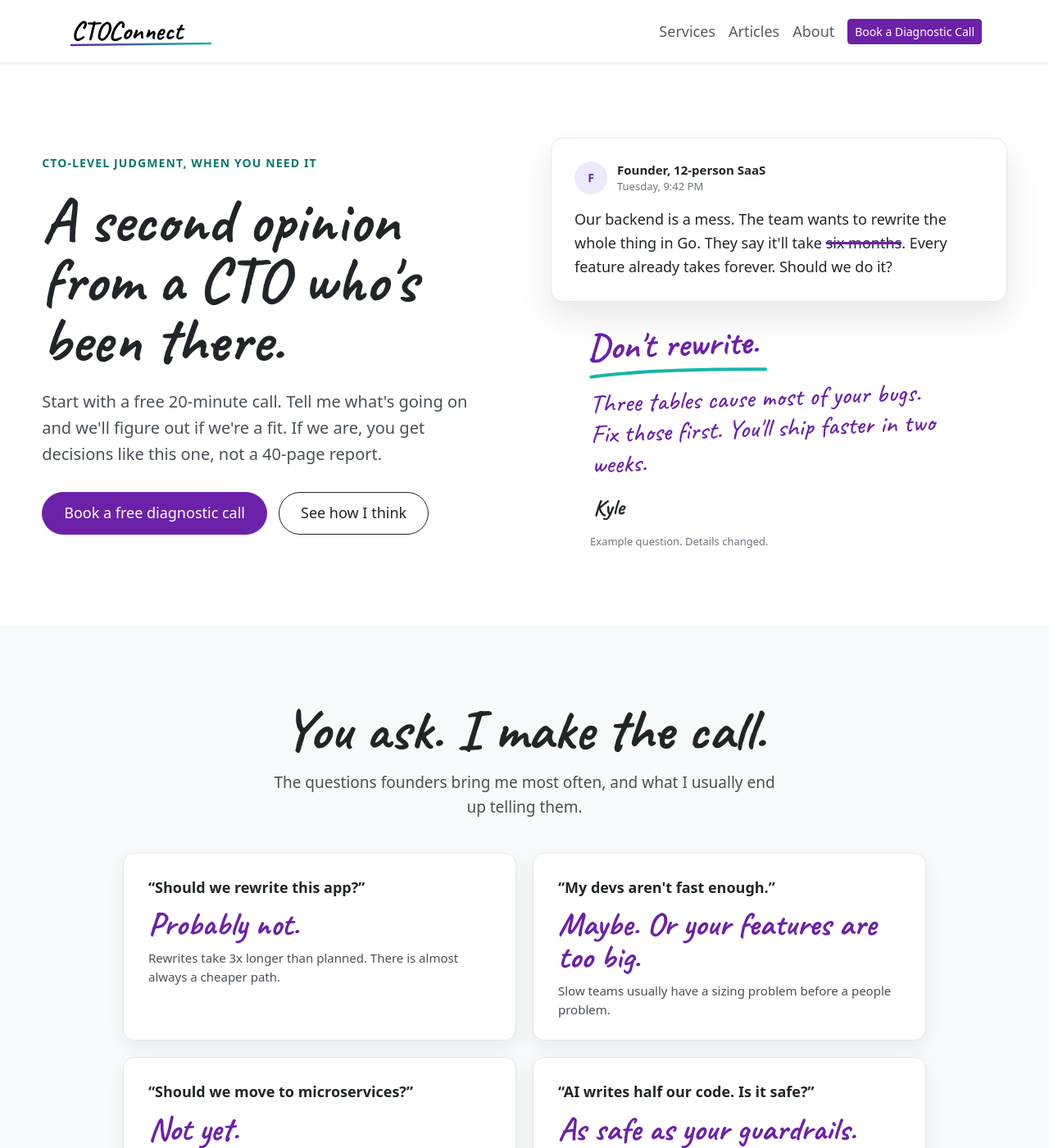
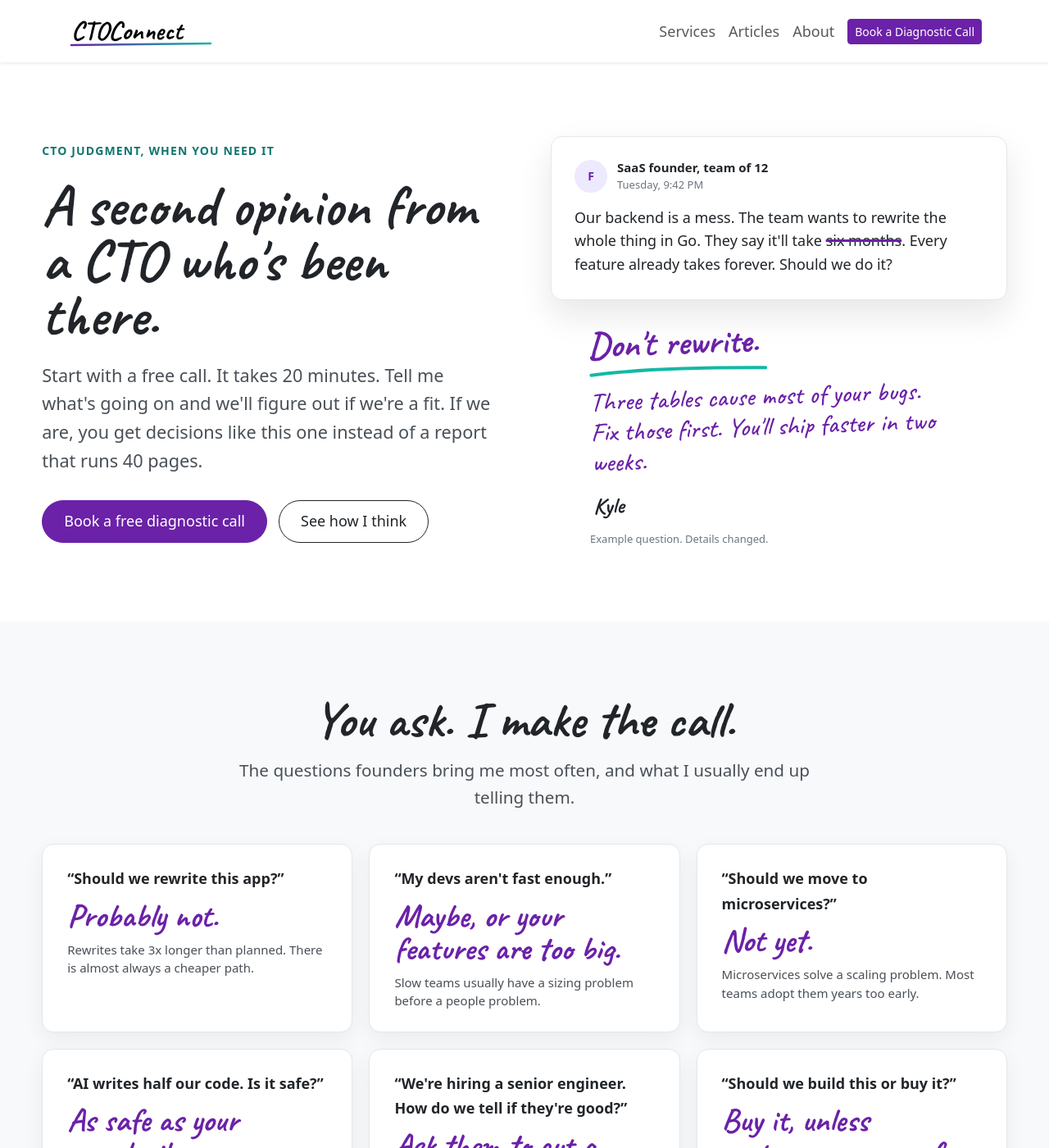
Before and after one commit to backupparachute/ctoconnect-website, a Jekyll site: the page built from index.html, in a window 1280 px wide and 1400 px high. Shown: the whole window at 82% size. Built offline with Jekyll 4.4.1, drawn with Linux system fonts in a browser that asks for light colours; comment, search, counter and statistics services are not loaded; some of the changed text lies outside the part shown.

Commit message:
Add two answer cards and let the layout fill wide screens
The answers section now has six cards: three across on wide screens,
two on tablets, one on phones. The new questions cover senior hires
and build versus buy.

Content now grows to the width of the nav instead of stopping at
1180px. Headings, lead text and section spacing scale with the screen.

Copy drops the hyphenated words.

Co-Authored-By: Claude Opus 5.5 <noreply@anthropic.com>

```diff
--- a/_data/answers.yml
+++ b/_data/answers.yml
@@ -1,10 +1,10 @@
-# The four questions in the homepage "You ask. I make the call." grid.
+# The questions in the homepage "You ask. I make the call." grid.
 # Rendered by _includes/home/answers.html.
 - question: Should we rewrite this app?
   answer: Probably not.
   why: Rewrites take 3x longer than planned. There is almost always a cheaper path.
 - question: My devs aren't fast enough.
-  answer: Maybe. Or your features are too big.
+  answer: Maybe, or your features are too big.
   why: Slow teams usually have a sizing problem before a people problem.
 - question: Should we move to microservices?
   answer: Not yet.
@@ -12,3 +12,9 @@
 - question: AI writes half our code. Is it safe?
   answer: As safe as your guardrails.
   why: AI and humans both ship bugs. Tests, reviews and knowing which parts can't break matter more than who typed it.
+- question: We're hiring a senior engineer. How do we tell if they're good?
+  answer: Ask them to cut a feature in half.
+  why: Strong seniors make the problem smaller before they write any code. Watch what they keep.
+- question: Should we build this or buy it?
+  answer: Buy it, unless customers pay you for exactly that.
+  why: Every tool you build is one more system your team has to keep running.
--- a/_includes/home/board.html
+++ b/_includes/home/board.html
@@ -4,7 +4,7 @@
     <div class="section-inner split">
         <div class="stack">
             <h2>Everyone's busy. The roadmap still slips.</h2>
-            <p class="lead-text">More tickets moving isn't more product shipped. When the roadmap keeps slipping while the board stays full, that's a CTO-level question, not a developer one.</p>
+            <p class="lead-text">More tickets moving isn't more product shipped. When the roadmap keeps slipping while the board stays full, that's a question for a CTO, not a developer.</p>
             <div class="d-flex flex-column align-items-start">
                 <a href="{{ site.baseurl }}/articles/motion-vs-progress/" class="link-purple">Read: Motion vs. Progress &rarr;</a>
                 <a href="{{ site.baseurl }}/articles/velocity-is-a-trap/" class="link-purple">Read: Velocity Is a Trap &rarr;</a>
--- a/_includes/home/hero.html
+++ b/_includes/home/hero.html
@@ -1,9 +1,9 @@
 <section class="section" id="top">
     <div class="section-inner-wide split">
         <div class="stack">
-            <p class="eyebrow">CTO-level judgment, when you need it</p>
+            <p class="eyebrow">CTO judgment, when you need it</p>
             <h1>A second opinion from a CTO who's been there.</h1>
-            <p class="hero-lead">Start with a free 20-minute call. Tell me what's going on and we'll figure out if we're a fit. If we are, you get decisions like this one, not a 40-page report.</p>
+            <p class="hero-lead">Start with a free call. It takes 20 minutes. Tell me what's going on and we'll figure out if we're a fit. If we are, you get decisions like this one instead of a report that runs 40 pages.</p>
             <div class="hero-actions">
                 <a href="{{ site.diagnostic_call_url }}" class="btn-pill" onclick="fathom.trackEvent('Clicked Book Diagnostic Hero')">Book a free diagnostic call</a>
                 <a href="#answers" class="btn-pill-outline" onclick="fathom.trackEvent('Clicked See How I Think')">See how I think</a>
@@ -14,7 +14,7 @@
                 <div class="message-head">
                     <span class="avatar" aria-hidden="true">F</span>
                     <div class="message-who">
-                        <strong>Founder, 12-person SaaS</strong>
+                        <strong>SaaS founder, team of 12</strong>
                         <span>Tuesday, 9:42 PM</span>
                     </div>
                 </div>
--- a/_includes/home/pricing.html
+++ b/_includes/home/pricing.html
@@ -7,13 +7,13 @@
             <div class="card-soft tier-card">
                 <h3 class="tier-name">CTO Deep Dive</h3>
                 <p class="tier-price">$600 <span>one time</span></p>
-                <p class="tier-desc">One 90-minute working session on one problem. You leave with a decision and next steps.</p>
+                <p class="tier-desc">One working session of 90 minutes on one problem. You leave with a decision and next steps.</p>
                 <a href="{{ site.deep_dive_url }}" class="btn-pill-outline is-purple" onclick="fathom.trackEvent('Clicked Book Deep Dive Home')">Book a Deep Dive</a>
             </div>
             <div class="card-soft tier-card">
                 <h3 class="tier-name">CTO Advisory</h3>
                 <p class="tier-price">$1,800 <span>/ month</span></p>
-                <p class="tier-desc">One 90-minute session every week. Four Deep Dives would cost $2,400.</p>
+                <p class="tier-desc">A session of 90 minutes every week. Four Deep Dives would cost $2,400.</p>
                 <a href="{{ site.diagnostic_call_url }}" class="btn-pill-outline is-purple" onclick="fathom.trackEvent('Clicked Advisory Home')">Start with a diagnostic call</a>
             </div>
             <div class="card-soft tier-card">
--- a/assets/css/redesign.css
+++ b/assets/css/redesign.css
@@ -13,7 +13,7 @@
 
 .section,
 .section-band {
-    padding: 92px clamp(16px, 4vw, 64px);
+    padding: clamp(56px, 7vw, 104px) clamp(16px, 4vw, 80px);
     color: var(--ink);
 }
 
@@ -22,19 +22,17 @@
 }
 
 .section-purple {
-    padding: 88px clamp(16px, 4vw, 64px);
+    padding: clamp(56px, 7vw, 100px) clamp(16px, 4vw, 80px);
     background: var(--purple);
     color: #fff;
     text-align: center;
 }
 
-.section-inner {
-    max-width: 1180px;
-    margin: 0 auto;
-}
-
+/* Content fills the screen up to the width of the nav's Bootstrap container
+   (1320px less its 12px padding), so both line up on wide monitors. */
+.section-inner,
 .section-inner-wide {
-    max-width: 1240px;
+    max-width: 1296px;
     margin: 0 auto;
 }
 
@@ -48,19 +46,19 @@
 }
 
 .section h1 {
-    font-size: clamp(52px, 6vw, 80px);
+    font-size: clamp(48px, 5.5vw, 92px);
     line-height: 0.95;
 }
 
 .section h2,
 .section-band h2,
 .section-purple h2 {
-    font-size: clamp(44px, 5.5vw, 72px);
+    font-size: clamp(40px, 4.8vw, 80px);
     line-height: 1;
 }
 
 .lead-text {
-    font-size: 19px;
+    font-size: clamp(17px, 0.6vw + 13px, 21px);
     line-height: 1.6;
     color: var(--muted);
     margin: 0;
@@ -327,10 +325,10 @@
 /* Home: hero */
 
 .hero-lead {
-    font-size: 20px;
+    font-size: clamp(18px, 0.6vw + 14px, 22px);
     line-height: 1.6;
     color: var(--muted);
-    max-width: 520px;
+    max-width: 34em;
     margin: 0;
 }
 
@@ -459,18 +457,23 @@
 }
 
 .section-head .lead-text {
-    max-width: 620px;
+    max-width: 36em;
 }
 
+/* Three across on wide screens, two on tablets, one on phones */
 .answers-grid {
-    max-width: 980px;
-    margin: 0 auto;
     display: grid;
-    grid-template-columns: repeat(2, minmax(0, 1fr));
+    grid-template-columns: repeat(3, minmax(0, 1fr));
     gap: 20px;
 }
 
-@media (max-width: 767.98px) {
+@media (max-width: 1099.98px) {
+    .answers-grid {
+        grid-template-columns: repeat(2, minmax(0, 1fr));
+    }
+}
+
+@media (max-width: 639.98px) {
     .answers-grid {
         grid-template-columns: 1fr;
     }
@@ -627,7 +630,7 @@
 .diagram {
     position: relative;
     width: 100%;
-    max-width: 540px;
+    max-width: 620px;
     aspect-ratio: 1;
     margin: 0 auto;
     container-type: inline-size;
@@ -890,7 +893,7 @@
 /* Purple closing band */
 
 .section-purple .section-inner {
-    max-width: 820px;
+    max-width: 900px;
     display: flex;
     flex-direction: column;
     align-items: center;
--- a/index.html
+++ b/index.html
@@ -1,7 +1,7 @@
 ---
 layout: default
 title: An Experienced CTO When You Need One
-description: A second opinion from a CTO who's been there. Start with a free 20-minute call. Real problems. Real answers. No bullshit.
+description: A second opinion from a CTO who's been there. Start with a free call. It takes 20 minutes. Real problems. Real answers. No bullshit.
 ---
 
 {% include home/hero.html %}
```
